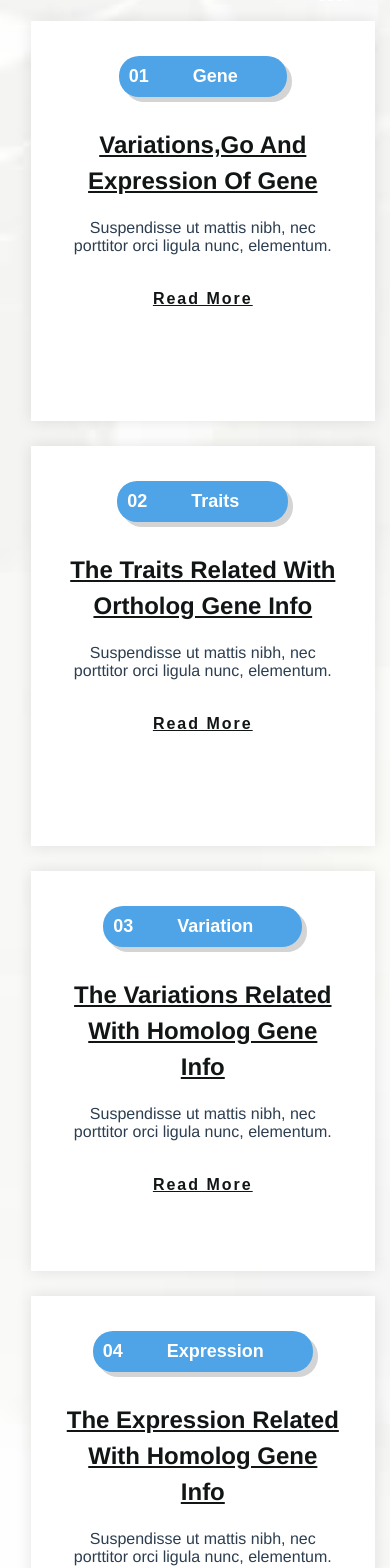
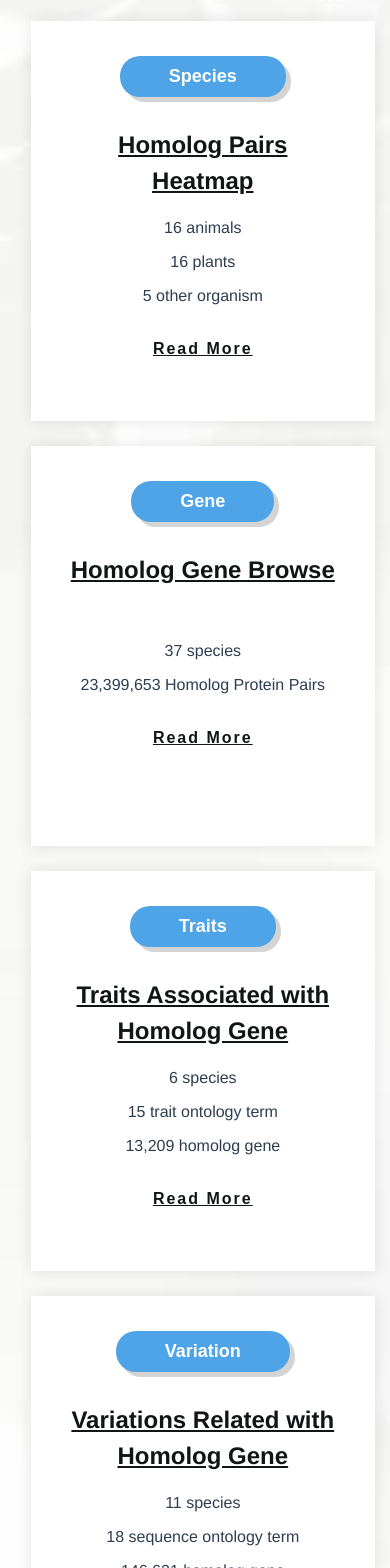
Before and after one commit to duangy1/hgd, a Vue app in the folder fronteir/: page / in a window 390 px wide. Shown: the part 1060-2628 px from the top of the page. Built offline with nearby package versions, Linux system fonts and the light colour scheme.

Commit message:
20220624 1 tangbx

```diff
--- a/fronteir/src/views/Home.vue
+++ b/fronteir/src/views/Home.vue
@@ -336,106 +336,141 @@
                         <div class="sppb-col-md-4" id="left-mofule">
                           <div class="sppb-addon-article"><a
                               class="sppb-article-img-wrap"
-                              href="http://localhost:9405/gene"
+                              href="/gene"
                               itemprop="url"><img
                                 class="sppb-img-responsive"
                                 src="../assets/img/blog1.jpg"
-                                alt="Top 5 Things That You Need To Have In Your Garden"
                                 itemprop="thumbnailUrl"
                                 loading="lazy"></a>
                             <div
                               class="sppb-article-info-wrap">
-                              <a href="http://localhost:9405/gene">
+                              <a href="/species">
                               <div class="article-meta">
                                 <span
                                   class="sppb-meta-date"
-                                  itemprop="datePublished">01
+                                  itemprop="datePublished">
                                   </span><span
-                                  class="sppb-meta-category">Gene</span>
+                                  class="sppb-meta-category">Species</span>
                               </div>
                               </a>
-                              <h3><a href="http://localhost:9405/gene"
-                                  itemprop="url">Variations,Go And Expression Of Gene</a></h3>
+                              <h3><a href="/species"
+                                  itemprop="url">Homolog Pairs Heatmap</a></h3>
                               <div
                                 class="sppb-article-introtext">
-                                Suspendisse ut mattis
-                                nibh, nec porttitor orci
-                                ligula nunc, elementum.
+                                <p>16 animals</p>
+								<p>16 plants</p>
+								<p>5 other organism</p>
                               </div><a
                                 class="sppb-readmore"
-                                href="http://localhost:9405/gene"
+                                href="/documentation"
                                 itemprop="url">Read
                                 More</a>
                             </div>
                           </div>
                         </div>
 
-                        <div class="sppb-col-md-4">
+						<div class="sppb-col-md-4">
                           <div class="sppb-addon-article"><a
                               class="sppb-article-img-wrap"
-                              href="http://localhost:9405/traits"
+                              href="/gene"
                               itemprop="url"><img
                                 class="sppb-img-responsive"
-                                src="../assets/img/blog2.jpg"
-                                alt="The Best Tools Needed For Setting Up Your Plant"
+                                src="../assets/img/blog5.jpg"
                                 itemprop="thumbnailUrl"
                                 loading="lazy"></a>
                             <div
                               class="sppb-article-info-wrap">
-                              <a href="http://localhost:9405/traits">
+                              <a href="/gene">
                               <div class="article-meta">
                                 <span
                                   class="sppb-meta-date"
-                                  itemprop="datePublished">02
+                                  itemprop="datePublished">
                                   </span><span
-                                  class="sppb-meta-category">Traits</span>
+                                  class="sppb-meta-category">Gene</span>
                               </div>
                               </a>
-                              <h3><a href="http://localhost:9405/traits"
-                                  itemprop="url">The
-                                  Traits Related With
-                                  Ortholog Gene Info</a></h3>
+                              <h3><a href="/gene"
+                                  itemprop="url">Homolog Gene Browse</a></h3>
                               <div
                                 class="sppb-article-introtext">
-                                Suspendisse ut mattis
-                                nibh, nec porttitor orci
-                                ligula nunc, elementum.
+								<p>&nbsp;</p>
+								<p>37 species</p>
+                                <p>23,399,653 Homolog Protein Pairs</p>
                               </div><a
                                 class="sppb-readmore"
-                                href="http://localhost:9405/traits"
+                                href="/documentation"
                                 itemprop="url">Read
                                 More</a>
                             </div>
                           </div>
                         </div>
+
+
                         <div class="sppb-col-md-4">
                           <div class="sppb-addon-article"><a
                               class="sppb-article-img-wrap"
-                              href="http://localhost:9405/variants"
+                              href="/traits"
                               itemprop="url"><img
                                 class="sppb-img-responsive"
-                                src="../assets/img/blog3.jpg"
-                                alt="Main Rules: Landscape Design And What You See"
+                                src="../assets/img/blog2.jpg"
                                 itemprop="thumbnailUrl"
                                 loading="lazy"></a>
                             <div
                               class="sppb-article-info-wrap">
-                              <a href="http://localhost:9405/variants">
+                              <a href="/traits">
                               <div class="article-meta">
                                 <span
                                   class="sppb-meta-date"
-                                  itemprop="datePublished">03
+                                  itemprop="datePublished">
+                                  </span><span
+                                  class="sppb-meta-category">Traits</span>
+                              </div>
+                              </a>
+                              <h3><a href="/traits"
+                                  itemprop="url">
+                                  Traits Associated with Homolog Gene</a></h3>
+                              <div
+                                class="sppb-article-introtext">
+                                <p>6 species</p>
+								<p>15 trait ontology term</p>
+								<p>13,209 homolog gene</p>
+                              </div><a
+                                class="sppb-readmore"
+                                href="/documentation"
+                                itemprop="url">Read
+                                More</a>
+                            </div>
+                          </div>
+                        </div>
+
+
+						<div class="sppb-col-md-4">
+                          <div class="sppb-addon-article"><a
+                              class="sppb-article-img-wrap"
+                              href="/variants"
+                              itemprop="url"><img
+                                class="sppb-img-responsive"
+                                src="../assets/img/blog3.jpg"
+                                itemprop="thumbnailUrl"
+                                loading="lazy"></a>
+                            <div
+                              class="sppb-article-info-wrap">
+                              <a href="/variants">
+                              <div class="article-meta">
+                                <span
+                                  class="sppb-meta-date"
+                                  itemprop="datePublished">
                                   </span><span
                                   class="sppb-meta-category">Variation</span>
                               </div>
                               </a>
-                              <h3><a href="http://localhost:9405/variants"
-                                  itemprop="url">The Variations Related With Homolog Gene Info</a></h3>
+                              <h3><a href="/variants"
+                                  itemprop="url">Variations Related with Homolog Gene</a></h3>
                               <div
                                 class="sppb-article-introtext">
-                                Suspendisse ut mattis
-                                nibh, nec porttitor orci
-                                ligula nunc, elementum.
+                                <p>11 species</p>
+								<p>18 sequence ontology term</p>
+								<p>146,621 homolog gene</p>
                               </div><a
                                 class="sppb-readmore"
                                 href="javascript:;"
@@ -447,37 +482,36 @@
                         <div class="sppb-col-md-4" id="left-mofule">
                           <div class="sppb-addon-article"><a
                               class="sppb-article-img-wrap"
-                              href="http://localhost:9405/expression"
+                              href="/expression"
                               itemprop="url"><img
                                 class="sppb-img-responsive"
                                 src="../assets/img/blog4.jpg"
-                                alt="All You Need To Know About The Latest Trends"
                                 itemprop="thumbnailUrl"
                                 loading="lazy"></a>
                             <div
                               class="sppb-article-info-wrap">
-                              <a href="http://localhost:9405/expression">
+                              <a href="/expression">
                               <div class="article-meta">
 
                                 <span
                                   class="sppb-meta-date"
-                                  itemprop="datePublished">04
+                                  itemprop="datePublished">
                                 </span>
                                   <span
                                   class="sppb-meta-category">Expression</span>
 
                               </div>
                                </a>
-                              <h3><a href="http://localhost:9405/expression"
-                                  itemprop="url">The Expression Related With Homolog Gene Info</a></h3>
+                              <h3><a href="/expression"
+                                  itemprop="url">Expression Related with Homolog Gene</a></h3>
                               <div
                                 class="sppb-article-introtext">
-                                Suspendisse ut mattis
-                                nibh, nec porttitor orci
-                                ligula nunc, elementum.
+                                <p>22 species</p>
+								<p>55 expression ontology term</p>
+								<p>403,655 homolog gene</p>
                               </div><a
                                 class="sppb-readmore"
-                                href="http://localhost:9405/expression"
+                                href="/documentation"
                                 itemprop="url">Read
                                 More</a>
                             </div>
@@ -487,11 +521,10 @@
                         <div class="sppb-col-md-4">
                           <div class="sppb-addon-article"><a
                               class="sppb-article-img-wrap"
-                              href="http://localhost:9405/go"
+                              href="/go"
                               itemprop="url"><img
                                 class="sppb-img-responsive"
                                 src="../assets/img/blog5.jpg"
-                                alt="Main Rules: Landscape Design And What You See"
                                 itemprop="thumbnailUrl"
                                 loading="lazy"></a>
                             <div
@@ -499,100 +532,27 @@
                               <div class="article-meta">
                                 <span
                                   class="sppb-meta-date"
-                                  itemprop="datePublished">05
+                                  itemprop="datePublished">
                                   </span><span
                                   class="sppb-meta-category">Gene Ontology</span>
                               </div>
-                              <h3><a href="http://localhost:9405/go"
-                                  itemprop="url">The Gene Ontology Related With Homolog Gene Info</a></h3>
+                              <h3><a href="/go"
+                                  itemprop="url">Gene Ontology Related with Homolog Gene</a></h3>
                               <div
                                 class="sppb-article-introtext">
-                                Suspendisse ut mattis
-                                nibh, nec porttitor orci
-                                ligula nunc, elementum.
+                               <p>28 species</p>
+								<p>58 gene ontology term</p>
+								<p>384,684 homolog gene</p>
                               </div><a
                                 class="sppb-readmore"
-                                href="http://localhost:9405/go"
+                                href="/documentation"
                                 itemprop="url">Read
                                 More</a>
                             </div>
                           </div>
                         </div>
 
-                        <div class="sppb-col-md-4">
-                          <div class="sppb-addon-article"><a
-                              class="sppb-article-img-wrap"
-                              href="http://localhost:9405/species"
-                              itemprop="url"><img
-                                class="sppb-img-responsive"
-                                src="../assets/img/blog5.jpg"
-                                alt="How To Plant Your Favorite Tree In The Best Pot"
-                                itemprop="thumbnailUrl"
-                                loading="lazy"></a>
-                            <div
-                              class="sppb-article-info-wrap">
-                              <a href="http://localhost:9405/species">
-                              <div class="article-meta">
-                                <span
-                                  class="sppb-meta-date"
-                                  itemprop="datePublished">06
-                                  </span><span
-                                  class="sppb-meta-category">Species</span>
-                              </div>
-                              </a>
-                              <h3><a href="http://localhost:9405/species"
-                                  itemprop="url">Homolog
-                                  Informations About The Species </a></h3>
-                              <div
-                                class="sppb-article-introtext">
-                                Suspendisse ut mattis
-                                nibh, nec porttitor orci
-                                ligula nunc, elementum.
-                              </div><a
-                                class="sppb-readmore"
-                                href="http://localhost:9405/species"
-                                itemprop="url">Read
-                                More</a>
-                            </div>
-                          </div>
-                        </div>
 
-                        <!-- <div class="sppb-col-md-4">
-                          <div class="sppb-addon-article"><a
-                              class="sppb-article-img-wrap"
-                              href="javascript:;"
-                              itemprop="url"><img
-                                class="sppb-img-responsive"
-                                src="../assets/img/blog6.jpg"
-                                alt="The Connetion Between Soul And Outside Garden"
-                                itemprop="thumbnailUrl"
-                                loading="lazy"></a>
-                            <div
-                              class="sppb-article-info-wrap">
-                              <a href="javascript:;">
-                              <div class="article-meta">
-                                <span
-                                  class="sppb-meta-date"
-                                  itemprop="datePublished">06
-                                  </span><span
-                                  class="sppb-meta-category">Visualization</span>
-                              </div>
-                              </a>
-                              <h3><a href="javascript:;"
-                                  itemprop="url">See Visualizations Of The Ortholog Gene In Multiple Species</a></h3>
-                              <div
-                                class="sppb-article-introtext">
-                                Suspendisse ut mattis
-                                nibh, nec porttitor orci
-                                ligula nunc, elementum.
-                              </div><a
-                                class="sppb-readmore"
-                                href="javascript:;"
-                                itemprop="url">Read
-                                More</a>
-                            </div>
-                          </div>
-                        </div> -->
                       </div>
                     </div>
                   </div>
```
Also changed, not shown: fronteir/src/views/Documentation.vue (+7 -7 lines), fronteir/src/views/Gene.vue (+6 -4 lines).
